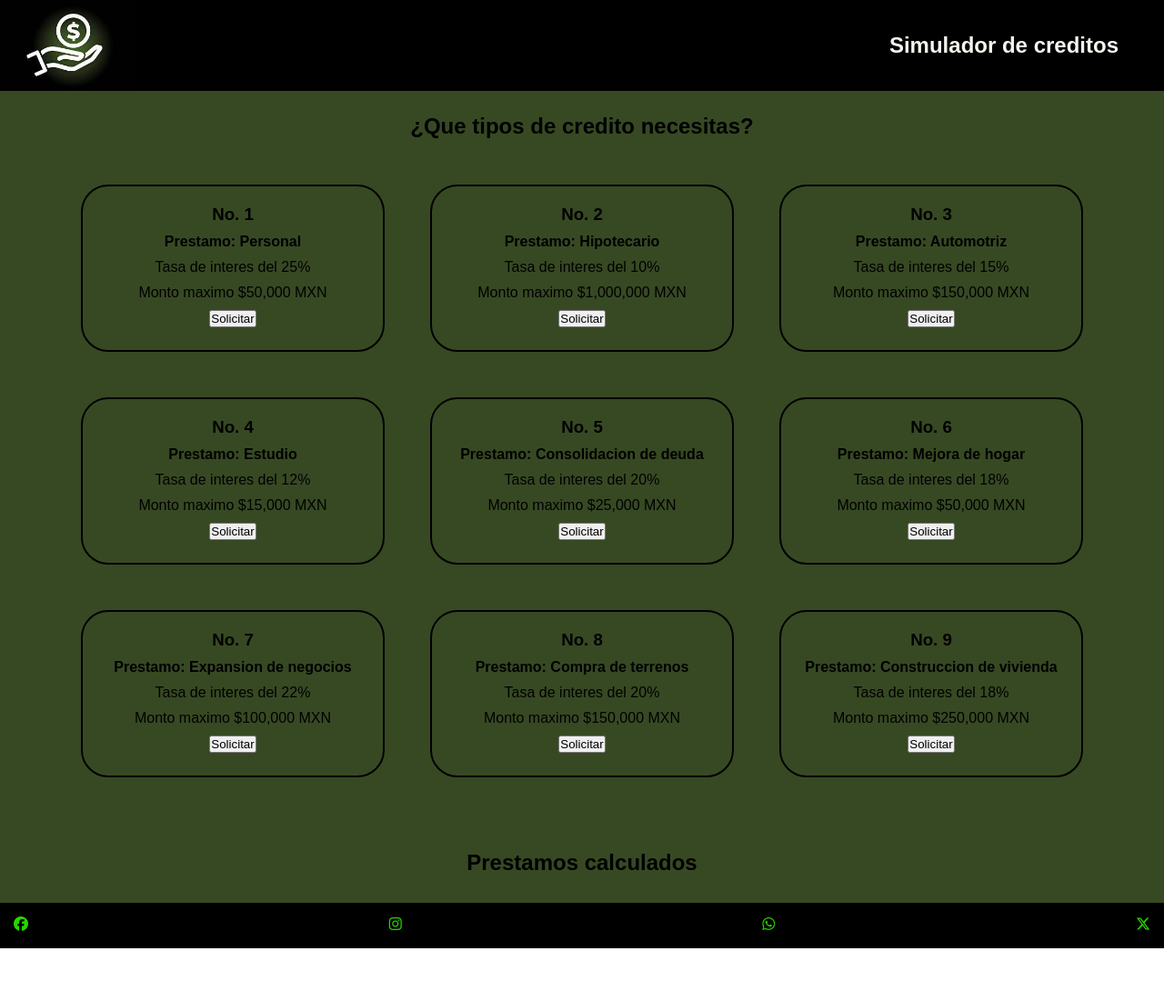
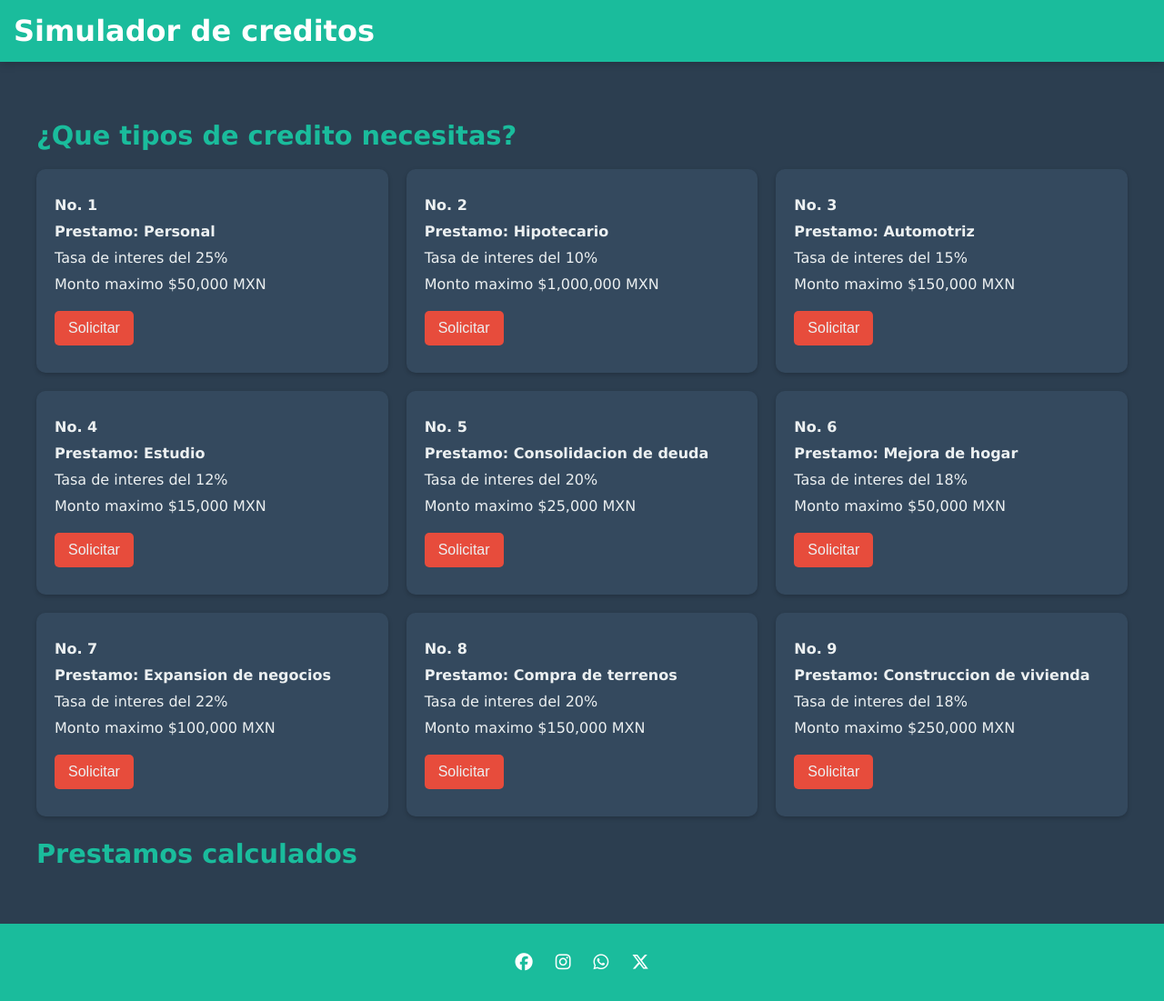
Before and after one commit to Jose-Larios/Simulador-De-Prestamos, a plain HTML site: page index.html in a window 1280 px wide. Shown: the whole page at 91% size. Before the commit the page ends 1043 px from the top, so only its background shows below. Drawn offline with Linux system fonts and the light colour scheme; some packages are replaced by stand-ins of ours; a script that the page names is missing.

Commit message:
se mejoro el css

```diff
--- a/index.html
+++ b/index.html
@@ -8,9 +8,6 @@
   </head>
   <body>
     <nav>
-      <a href="#"
-        ><img src="./recursos/iconPrestamos.jpeg" alt="Logo del simulador"
-      /></a>
       <h1>Simulador de creditos</h1>
     </nav>
 
--- a/main.js
+++ b/main.js
@@ -76,6 +76,7 @@ const solicitarPrestamo = (index) => {
   let formularioCard = document.createElement("div");
   formularioCard.className = "formPres";
   formularioCard.innerHTML = `
+   <h2>Complete el formulario</h2>
     <form onsubmit=subirFormulario(event)>
     <h3 class="elementoFormPres">Usted decidio el prestamo: ${elemento.tipo}</h3>
     <h3 class="elementoFormPres">Con tasa de interes del ${elemento.tasaInteres}%</h3>
--- a/style.css
+++ b/style.css
@@ -1,121 +1,151 @@
-* {
+/* Estilos generales */
+body {
+  font-family: "Verdana", sans-serif;
+  margin: 0;
   padding: 0;
-  margin: 0;
-  font-family: sans-serif;
-}
-/* Nav */
-nav {
-  background-color: rgb(0, 0, 0);
-  height: 100px;
-  display: flex;
-  align-items: center;
-  justify-content: space-between;
+  background-color: #2c3e50;
+  color: #ecf0f1;
 }
 
-h1 {
-  padding: 50px;
-  color: rgb(244, 245, 239);
+/* Navbar */
+nav {
+  background-color: #1abc9c;
+  display: flex;
+  justify-content: space-between;
+  align-items: center;
+  padding: 15px;
+  box-shadow: 0 2px 10px rgba(0, 0, 0, 0.2);
 }
 
-img {
-  height: 100px;
+nav h1 {
+  color: white;
+  font-size: 2rem;
+  margin: 0;
+}
+
+nav img {
+  width: 50px;
+  height: 50px;
+}
+
+/* Main content */
+main {
+  padding: 40px;
+  max-width: 1200px;
+  margin: 0 auto;
+}
+
+h2 {
+  color: #1abc9c;
+  font-size: 1.8rem;
+  margin-bottom: 20px;
 }
 
 /* Tipos de prestamos */
-main {
-  background-color: rgb(55, 73, 35);
+#tiposPrestamos,
+#formularioPrestamos,
+#prestamosCalculados {
+  display: grid;
+  grid-template-columns: repeat(auto-fit, minmax(300px, 1fr));
+  gap: 20px;
 }
 
-h2 {
-  text-align: center;
-  padding-top: 25px;
+/* Tarjetas de prestamos */
+.tipPres {
+  background-color: #34495e;
+  padding: 20px;
+  border-radius: 10px;
+  box-shadow: 0 2px 5px rgba(0, 0, 0, 0.2);
+  transition: transform 0.3s ease, background-color 0.3s ease;
 }
 
-#tiposPrestamos {
-  padding: 25px;
-  display: flex;
-  flex-wrap: wrap;
-  justify-content: center;
-}
-
-.tipPres {
-  display: flex;
-  flex-direction: column;
-  align-items: center;
-  padding: 15px;
-  width: 300px;
-  height: 150px;
-  margin: 25px;
-  border: 2px solid black;
-  border-radius: 30px;
+.tipPres:hover {
+  transform: translateY(-5px);
+  background-color: #1abc9c;
 }
 
 .elementoTipPres {
-  margin: 5px;
+  margin: 10px 0;
+  font-size: 1rem;
+  color: #ecf0f1;
 }
 
-/* Formulario de prestamo */
-#formularioPrestamos {
-  background-color: black;
+button {
+  background-color: #e74c3c;
+  color: white;
+  border: none;
+  padding: 10px 15px;
+  border-radius: 5px;
+  cursor: pointer;
+  transition: background-color 0.3s ease;
 }
 
-.formPres {
-  display: flex;
-  justify-content: center;
-  padding: 50px;
-  color: white;
+button:hover {
+  background-color: #c0392b;
 }
 
-form {
-  display: flex;
-  flex-direction: column;
-  align-items: center;
-  border: 2px solid white;
-  border-radius: 30px;
+/* Formulario de prestamos */
+.formPres {
+  background-color: #34495e;
+  padding: 20px;
+  border-radius: 10px;
+  box-shadow: 0 2px 5px rgba(0, 0, 0, 0.2);
+  margin-top: 25px;
 }
 
 .elementoFormPres {
-  margin: 5px;
+  margin-bottom: 15px;
+  color: #ffffff;
+}
+
+input,
+select {
+  width: 100%;
+  padding: 10px;
+  border: none;
+  border-radius: 5px;
+  margin-bottom: 15px;
+  background-color: #1abc9c;
+  color: #2c3e50;
 }
 
 /* Prestamos calculados */
-#prestamosCalculados {
-  display: flex;
-  flex-wrap: wrap;
-  justify-content: space-around;
-}
 .carPres {
-  display: flex;
-  flex-direction: column;
-  align-items: center;
-  margin: 25px;
-  border: 2px solid black;
-  border-radius: 30px;
+  background-color: #34495e;
+  padding: 20px;
+  border-radius: 10px;
+  box-shadow: 0 2px 5px rgba(0, 0, 0, 0.2);
 }
 
 .elementoCarPres {
-  margin: 5px;
-}
-
-#tituloPrestamosCalculados {
-  text-align: center;
-  padding: 30px;
+  margin: 10px 0;
+  color: #ecf0f1;
 }
 
 /* Footer */
 footer {
-  background-color: rgb(0, 0, 0);
-  height: 50px;
+  background-color: #1abc9c;
+  color: white;
+  padding: 15px;
+  text-align: center;
 }
 
-ul {
-  display: flex;
+footer ul {
   list-style: none;
-  justify-content: space-between;
-  padding: 15px;
+  padding: 0;
 }
 
-a {
-  text-decoration: none;
-  color: rgb(39, 213, 0);
+footer li {
+  display: inline;
+  margin: 0 10px;
 }
+
+footer a {
+  color: white;
+  font-size: 1.2rem;
+  transition: color 0.3s ease;
+}
+
+footer a:hover {
+  color: #ecf0f1;
+}
```
Also changed, not shown: recursos/iconPrestamos.jpeg (deleted).
